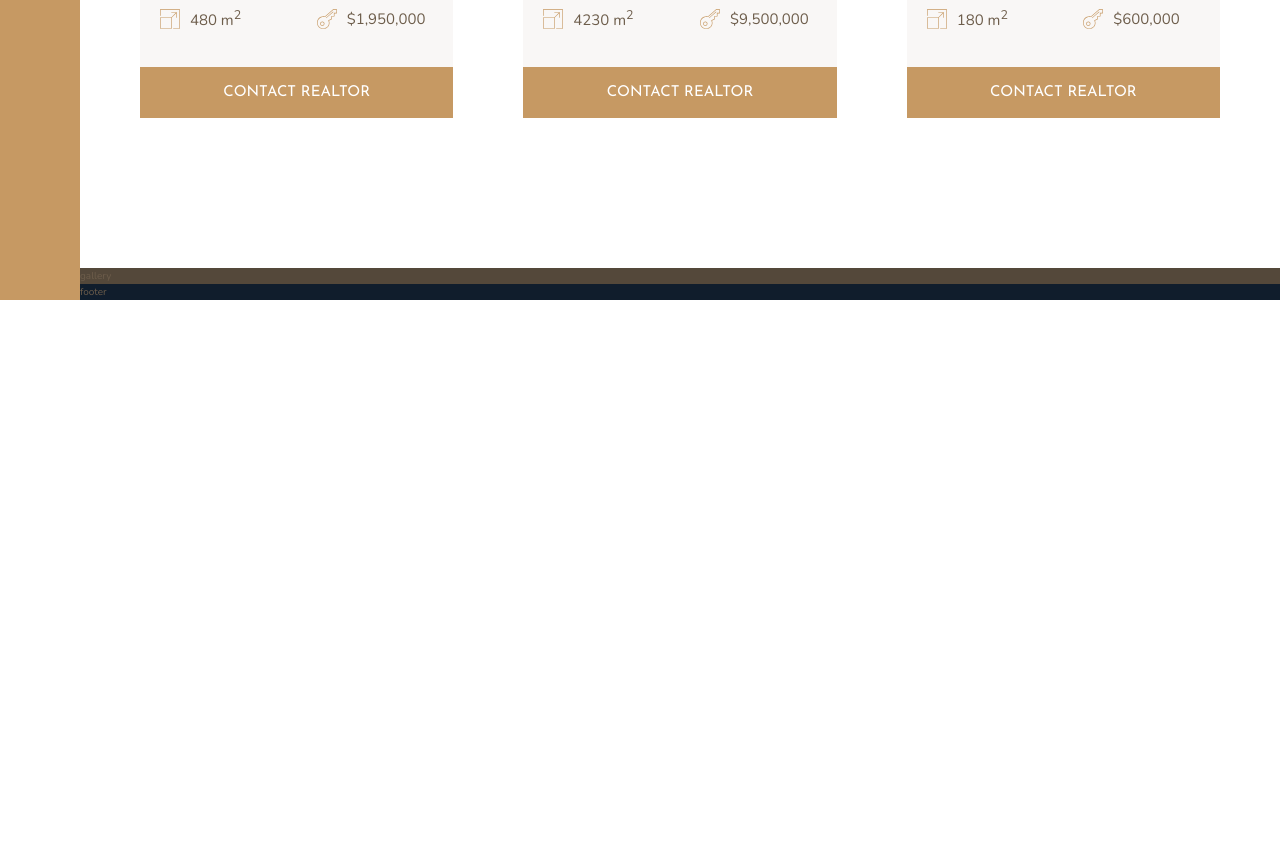
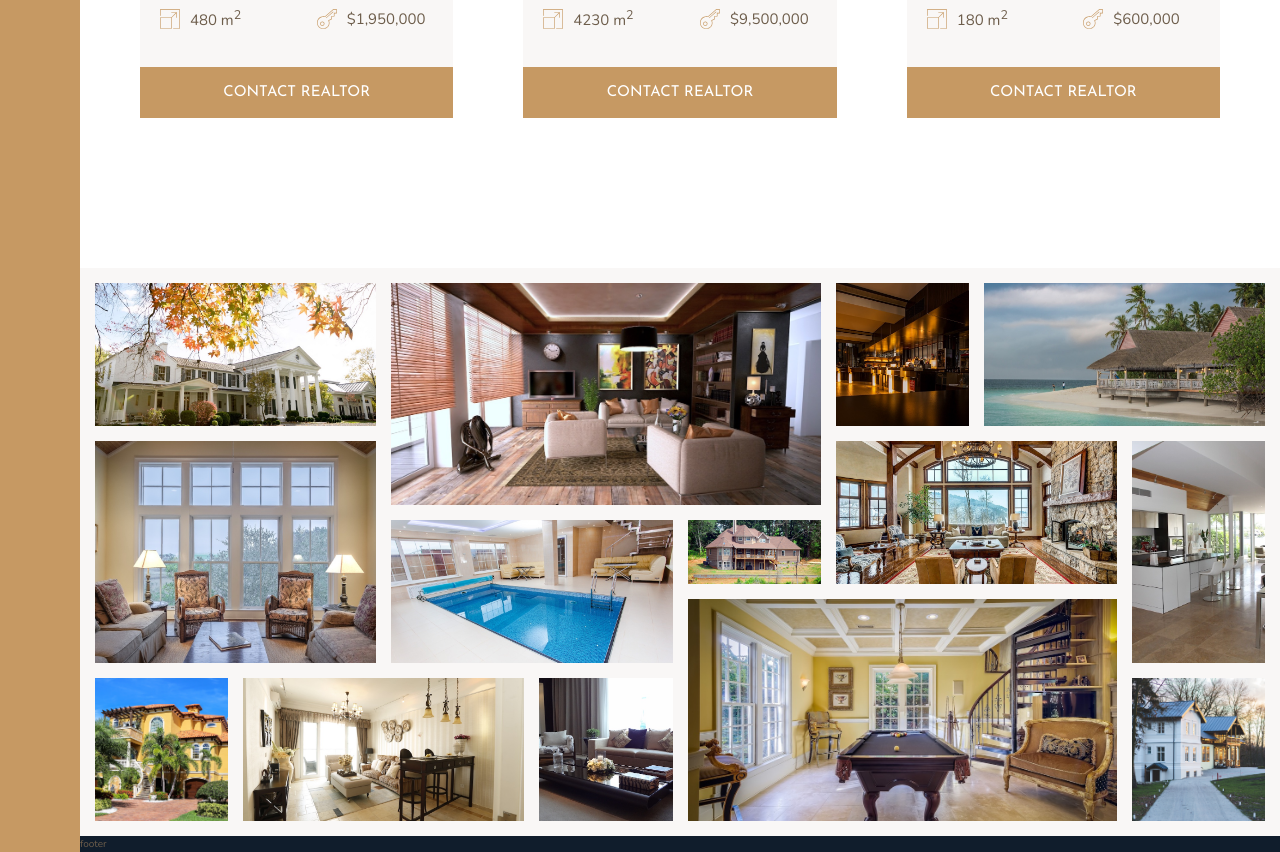
Before and after one commit to SNasser97/nexters, a website: page index.html in a window 1280 px wide. Shown: the part 2804-3656 px from the top of the page. Before the commit the page ends 3104 px from the top, so only its background shows below. Drawn offline with nearby package versions, Linux system fonts and the light colour scheme.

Commit message:
gallery section styled

```diff
--- a/index.html
+++ b/index.html
@@ -290,7 +290,23 @@
         </section>
 
         <section class="gallery">
-            gallery
+           <!--  <figure class="gallery__item gallery__item--1">
+                 <img src="img/gal-1.jpeg" alt="gallery image 1" class="gallery__img">
+            </figure> -->
+            <figure class="gallery__item gallery__item--1"><img src="img/gal-1.jpeg" alt="gallery image 1" class="gallery__img"></figure>
+            <figure class="gallery__item gallery__item--2"><img src="img/gal-2.jpeg" alt="gallery image 2" class="gallery__img"></figure>
+            <figure class="gallery__item gallery__item--3"><img src="img/gal-3.jpeg" alt="gallery image 3" class="gallery__img"></figure>
+            <figure class="gallery__item gallery__item--4"><img src="img/gal-4.jpeg" alt="gallery image 4" class="gallery__img"></figure>
+            <figure class="gallery__item gallery__item--5"><img src="img/gal-5.jpeg" alt="gallery image 5" class="gallery__img"></figure>
+            <figure class="gallery__item gallery__item--6"><img src="img/gal-6.jpeg" alt="gallery image 6" class="gallery__img"></figure>
+            <figure class="gallery__item gallery__item--7"><img src="img/gal-7.jpeg" alt="gallery image 7" class="gallery__img"></figure>
+            <figure class="gallery__item gallery__item--8"><img src="img/gal-8.jpeg" alt="gallery image 8" class="gallery__img"></figure>
+            <figure class="gallery__item gallery__item--9"><img src="img/gal-9.jpeg" alt="gallery image 9" class="gallery__img"></figure>
+            <figure class="gallery__item gallery__item--10"><img src="img/gal-10.jpeg" alt="gallery image 10" class="gallery__img"></figure>
+            <figure class="gallery__item gallery__item--11"><img src="img/gal-11.jpeg" alt="gallery image 11" class="gallery__img"></figure>
+            <figure class="gallery__item gallery__item--12"><img src="img/gal-12.jpeg" alt="gallery image 12" class="gallery__img"></figure>
+            <figure class="gallery__item gallery__item--13"><img src="img/gal-13.jpeg" alt="gallery image 13" class="gallery__img"></figure>
+            <figure class="gallery__item gallery__item--14"><img src="img/gal-14.jpeg" alt="gallery image 14" class="gallery__img"></figure>
         </section>
 
         <footer class="footer">
--- a/sass/_gallery.scss
+++ b/sass/_gallery.scss
@@ -1,4 +1,77 @@
 .gallery {
-	background-color: $colour-grey-dark-1;
 	grid-column: full-start / full-end;
+	background-color: $colour-grey-light-1;
+
+	display: grid;
+	grid-template-columns: repeat(8, 1fr);
+	grid-template-rows: repeat(7, 5vw); // 5vw = 5% of view width
+
+	grid-gap: 1.5rem;
+	padding: 1.5rem;
+
+	&__item {
+		&--1 {
+			grid-row: 1 / span 2;
+			grid-column: 1 / span 2;
+		}
+		&--2 {
+			grid-row: 1 / span 3;
+			grid-column: 3 / span 3;
+		}
+		&--3 {
+			grid-column: 6 / span 1;
+			grid-row: 1 / span 2;
+		}
+		&--4 {
+			grid-column: 7 / -1;
+			grid-row: 1 / span 2;
+		}
+		&--5 {
+			grid-column: 1 / span 2;
+			grid-row: 3 / span 3;
+		}
+		&--6{
+			grid-column: 3 / span 2;
+			grid-row: 4 / span 2;
+		}
+		&--7 {
+			grid-column: 5 / span 1;
+			grid-row: 4 / span 1;
+		}
+		&--8 {
+			grid-column: 6 / span 2;
+			grid-row: 3 / span 2;
+		}
+		&--9 {
+			grid-column: 8 / span 1;
+			grid-row: 3 / span 3;
+		}
+		&--10 {
+			grid-column: 1/ span 1;
+			grid-row: 6 / span 2;
+		}
+		&--11 {
+			grid-column: 2 / span 2;
+			grid-row: 6 / span 2;
+		}
+		&--12{
+			grid-column: 4 / span 1;
+			grid-row: 6 / span 2;
+		}
+		&--13 {
+			grid-column: 5 / span 3;
+			grid-row: 5 / span 3;
+		}
+		&--14 {
+			grid-column: 8 / -1;
+			grid-row: 6 / span 2;
+		}
+	}
+	&__img {
+		width: 100%;
+		height: 100%;
+		object-fit: cover; // works with only height + width
+		display: block;
+	}
+
 }
```
Also changed, not shown: css/style.css.
